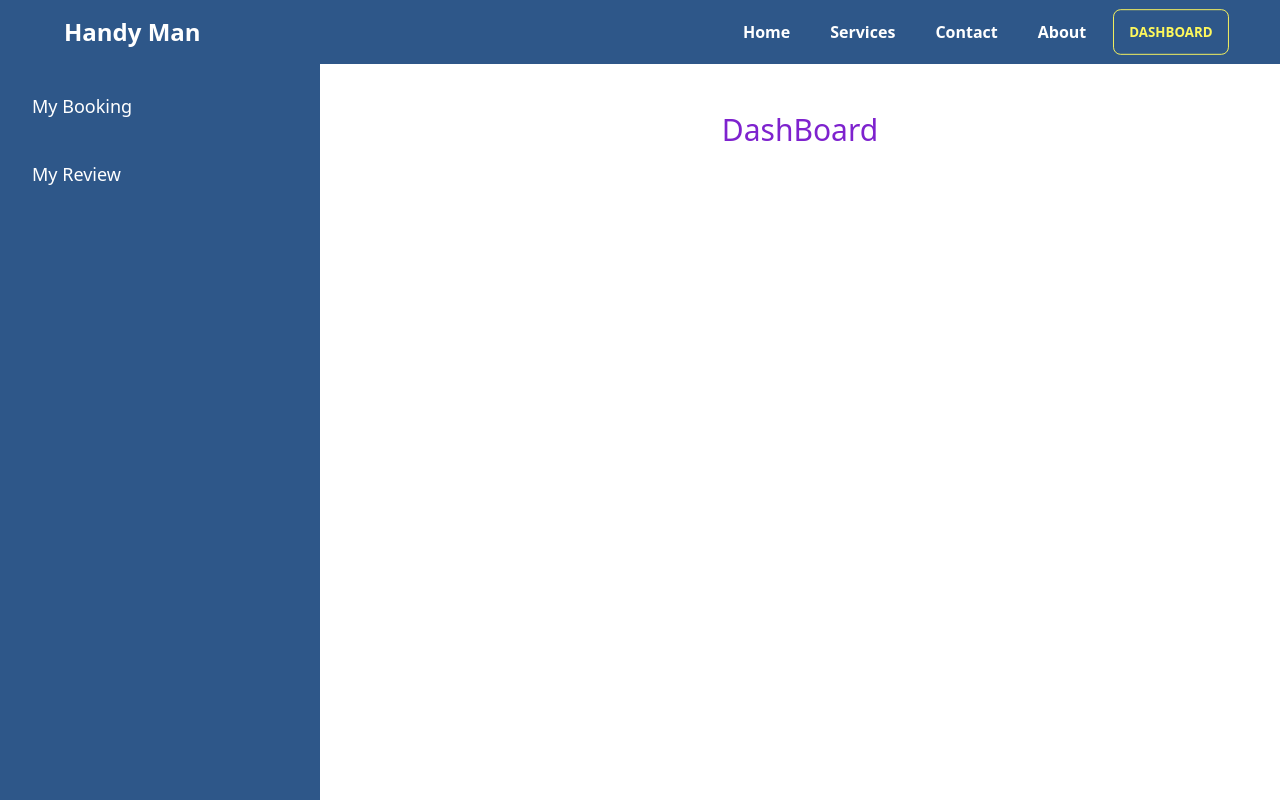
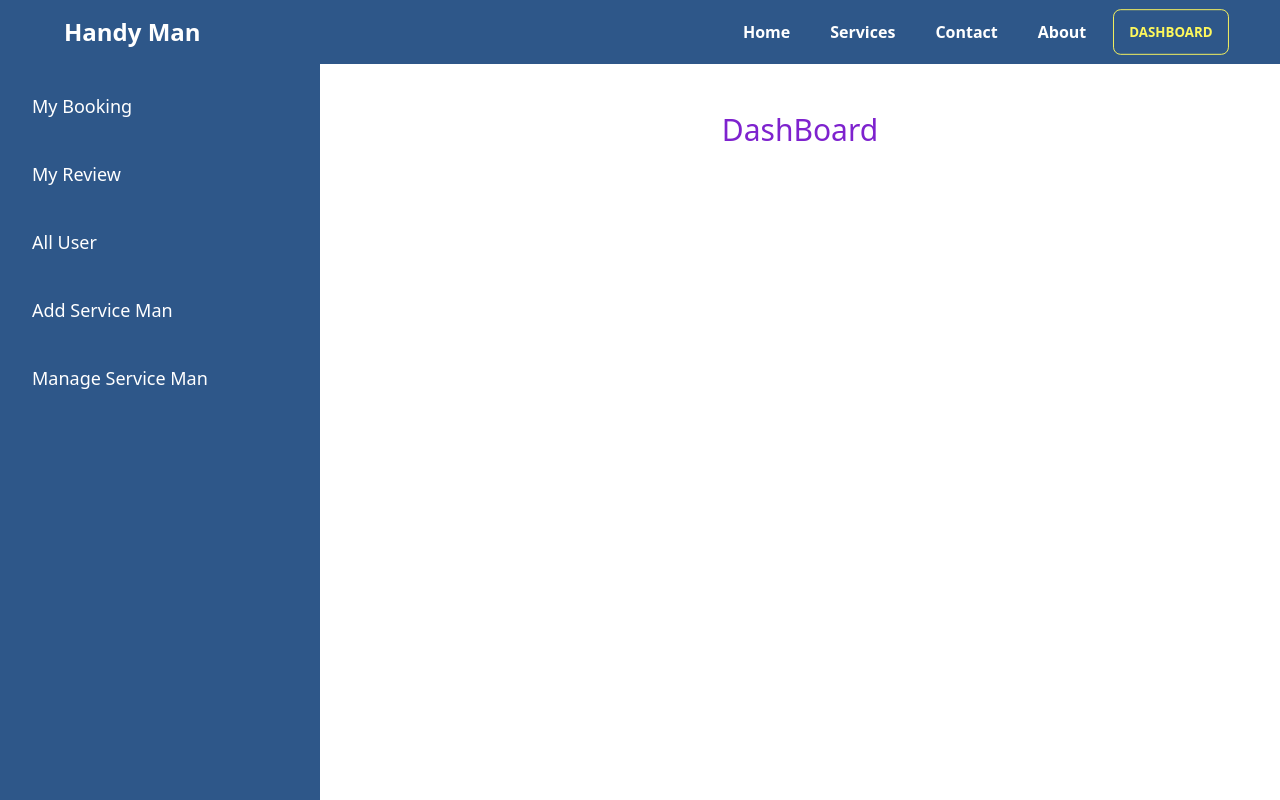
Before and after one commit to EmtiazHossainE2/handy-man-client, a React (Create React App) app: page /dashboard in a window 1280 px wide. Built offline with nearby package versions, Linux system fonts and the light colour scheme; no server answers; sample sign-in values are in the browser's storage.

Commit message:
dashboard important route setup

```diff
--- a/src/App.js
+++ b/src/App.js
@@ -15,6 +15,9 @@ import ScrollToTop from './components/ScrollToTop';
 import Dashboard from './pages/Dashboard/Dashboard';
 import MyBooking from './pages/Dashboard/MyBooking';
 import MyReview from './pages/Dashboard/MyReview';
+import AllUser from './pages/Dashboard/AllUser';
+import AddServiceMan from './pages/Dashboard/AddServiceMan';
+import ManageServiceMan from './pages/Dashboard/ManageServiceMan';
 
 
 
@@ -41,6 +44,9 @@ const App = () => {
                         <Route path='/dashboard' element={<RequireAuth><Dashboard/></RequireAuth>}>
                             <Route path='my-booking' element={<MyBooking/>}></Route>
                             <Route path='my-review' element={<MyReview/>}></Route>
+                            <Route path='all-user' element={<AllUser/>}></Route>
+                            <Route path='add-service-man' element={<AddServiceMan/>}></Route>
+                            <Route path='manage-service-man' element={<ManageServiceMan/>}></Route>
                         </Route>
 
 
--- a/src/components/Navbar.js
+++ b/src/components/Navbar.js
@@ -48,6 +48,9 @@ const Navbar = ({ children }) => {
                 >
                     <li><NavLink to='/dashboard/my-booking' className='text-lg'>My Booking</NavLink></li>
                     <li><NavLink to='/dashboard/my-review' className='text-lg'>My Review</NavLink></li>
+                    <li><NavLink to='/dashboard/all-user' className='text-lg'>All User</NavLink></li>
+                    <li><NavLink to='/dashboard/add-service-man' className='text-lg'>Add Service Man</NavLink></li>
+                    <li><NavLink to='/dashboard/manage-service-man' className='text-lg'>Manage Service Man</NavLink></li>
 
                     <li><button onClick={logOut} className='text-lg'>Log Out</button></li>
                 </ul>
@@ -120,10 +123,13 @@ const Navbar = ({ children }) => {
                                     </div>
                                     <div className="drawer-side">
                                         <label htmlFor="my-drawer-2" className="drawer-overlay"></label>
-                                        <ul className="menu p-4 overflow-y-auto w-80 bg-[#f2f7f5] text-base-content space-y-4">
+                                        <ul className="menu p-4 overflow-y-auto w-80 bg-[#f2f7f5] text-base-content">
                                             {/* <!-- Sidebar content here --> */}
                                             <li><NavLink to='/dashboard/my-booking' className='text-lg'>My Booking</NavLink></li>
                                             <li><NavLink to='/dashboard/my-review' className='text-lg'>My Review</NavLink></li>
+                                            <li><NavLink to='/dashboard/all-user' className='text-lg'>All User</NavLink></li>
+                                            <li><NavLink to='/dashboard/add-service-man' className='text-lg'>Add Service Man</NavLink></li>
+                                            <li><NavLink to='/dashboard/manage-service-man' className='text-lg'>Manage Service Man</NavLink></li>
 
                                             <li><button onClick={logOut} className='text-lg'>Log Out</button></li>
                                         </ul>
--- /dev/null
+++ b/src/pages/Dashboard/AddServiceMan.js
@@ -0,0 +1,11 @@
+import React from 'react';
+
+const AddServiceMan = () => {
+    return (
+        <div>
+            <h2>This is add service man</h2>
+        </div>
+    );
+};
+
+export default AddServiceMan;
--- /dev/null
+++ b/src/pages/Dashboard/AllUser.js
@@ -0,0 +1,11 @@
+import React from 'react';
+
+const AllUser = () => {
+    return (
+        <div>
+            <h2>This is all user page</h2>
+        </div>
+    );
+};
+
+export default AllUser;
--- a/src/pages/Dashboard/Dashboard.js
+++ b/src/pages/Dashboard/Dashboard.js
@@ -18,6 +18,9 @@ const Dashboard = () => {
                         {/* <!-- Sidebar content here --> */}
                         <li><NavLink to='/dashboard/my-booking' className='text-lg'>My Booking</NavLink></li>
                         <li><NavLink to='/dashboard/my-review' className='text-lg'>My Review</NavLink></li>
+                        <li><NavLink to='/dashboard/all-user' className='text-lg'>All User</NavLink></li>
+                        <li><NavLink to='/dashboard/add-service-man' className='text-lg'>Add Service Man</NavLink></li>
+                        <li><NavLink to='/dashboard/manage-service-man' className='text-lg'>Manage Service Man</NavLink></li>
                     </ul>
 
                 </div>
--- /dev/null
+++ b/src/pages/Dashboard/ManageServiceMan.js
@@ -0,0 +1,11 @@
+import React from 'react';
+
+const ManageServiceMan = () => {
+    return (
+        <div>
+            <h2>This is manage service man page</h2>
+        </div>
+    );
+};
+
+export default ManageServiceMan;
```
